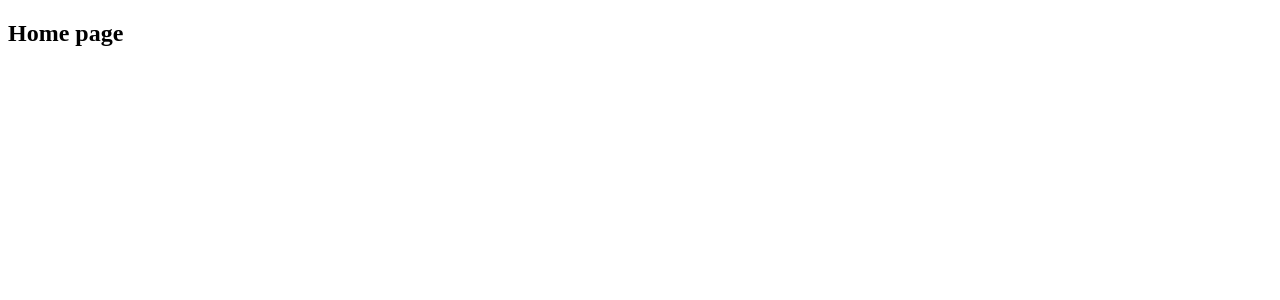
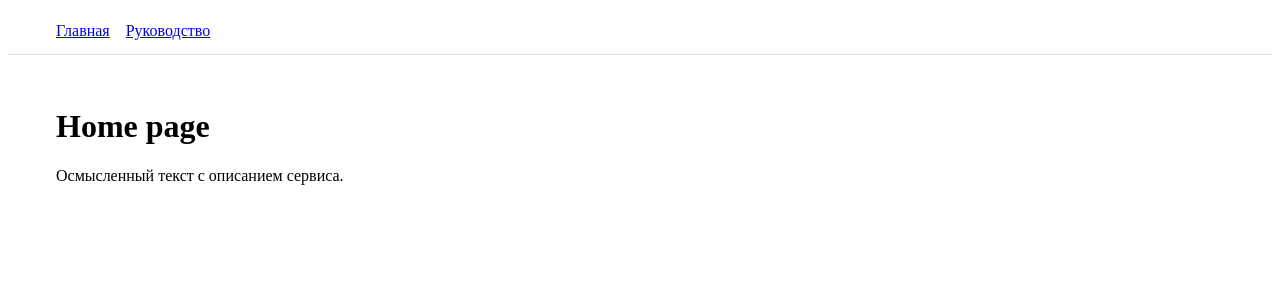
Before and after one commit to ChangingTheWorld-hack/guideline-frontend, a React app in the folder frontend/: page / in a window 1280 px wide. Shown: the top 300 px of the page. Built offline with nearby package versions, Linux system fonts and the light colour scheme.

Commit message:
Added app header and some basic styles

```diff
--- a/frontend/src/pages/App.js
+++ b/frontend/src/pages/App.js
@@ -1,22 +1,41 @@
-import React from "react";
-import { Switch, Route } from "react-router-dom";
+import React, { Fragment } from "react";
+import { Switch, Route, NavLink } from "react-router-dom";
 import Home from "./Home";
 import User from "./User";
 import UserGuideline from "./UserGuideline";
+import "./App.scss";
 
 const App = () => {
   return (
+    <Fragment>
+      <div className="header">
+        <div className="container">
+          <div className="header__nav-group">
+            <NavLink className="header__nav-link" to="/">
+              Главная
+            </NavLink>
+            <NavLink className="header__nav-link" to="/user">
+              Руководство
+            </NavLink>
+          </div>
+        </div>
+      </div>
+      <div className="container">
+        <div className="content">
           <Switch>
+            <Route exact path="/">
+              <Home />
+            </Route>
             <Route path="/user">
               <User />
             </Route>
-      <Route path="/user-guideline">
+            <Route path="/user/:userId/guideline">
               <UserGuideline />
             </Route>
-      <Route path="/">
-        <Home />
-      </Route>
           </Switch>
+        </div>
+      </div>
+    </Fragment>
   );
 };
 
--- /dev/null
+++ b/frontend/src/pages/App.scss
@@ -0,0 +1,19 @@
+.header {
+  display: flex;
+  min-height: 46px;
+  border-bottom: 1px solid #dcdcdc;
+
+  &__nav-group {
+    display: flex;
+    align-items: center;
+    height: 100%;
+  }
+
+  &__nav-link {
+    margin-right: 16px;
+  }
+}
+
+.content {
+  padding-top: 32px;
+}
--- a/frontend/src/pages/Home/index.js
+++ b/frontend/src/pages/Home/index.js
@@ -1,7 +1,12 @@
-import React from "react";
+import React, { Fragment } from "react";
 
 const Home = () => {
-  return <h2>Home page</h2>;
+  return (
+    <Fragment>
+      <h1>Home page</h1>
+      <p>Осмысленный текст с описанием сервиса.</p>
+    </Fragment>
+  );
 };
 
 export default Home;
--- a/frontend/src/pages/User/index.js
+++ b/frontend/src/pages/User/index.js
@@ -1,7 +1,7 @@
 import React from "react";
 
 const User = () => {
-  return <h2>User page</h2>;
+  return <h1>User page</h1>;
 };
 
 export default User;
--- a/frontend/src/pages/UserGuideline/index.js
+++ b/frontend/src/pages/UserGuideline/index.js
@@ -1,7 +1,7 @@
 import React from "react";
 
 const UserGuideline = () => {
-  return <h2>UserGuideline page</h2>;
+  return <h1>UserGuideline page</h1>;
 };
 
 export default UserGuideline;
--- a/frontend/src/style.sass
+++ b/frontend/src/style.sass
@@ -1,2 +1,11 @@
+$main-theme-color: #526cf0
+
 *
   font-size: 14px
+
+h1
+  font-size: 32px
+
+p
+  font-size: 14px
+  line-height: 1.4
```
Lines whose indentation alone changed are shown as unchanged.
